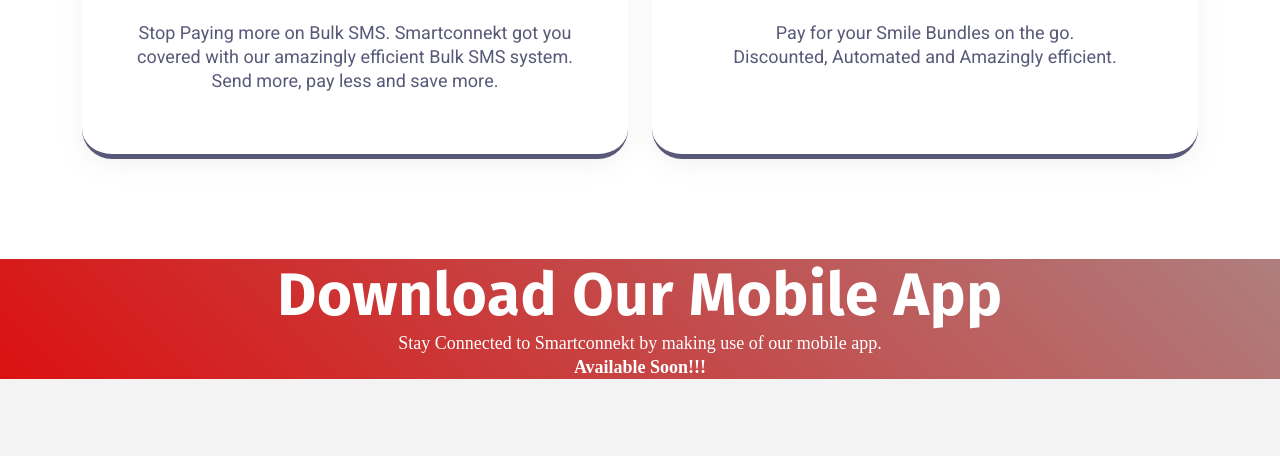
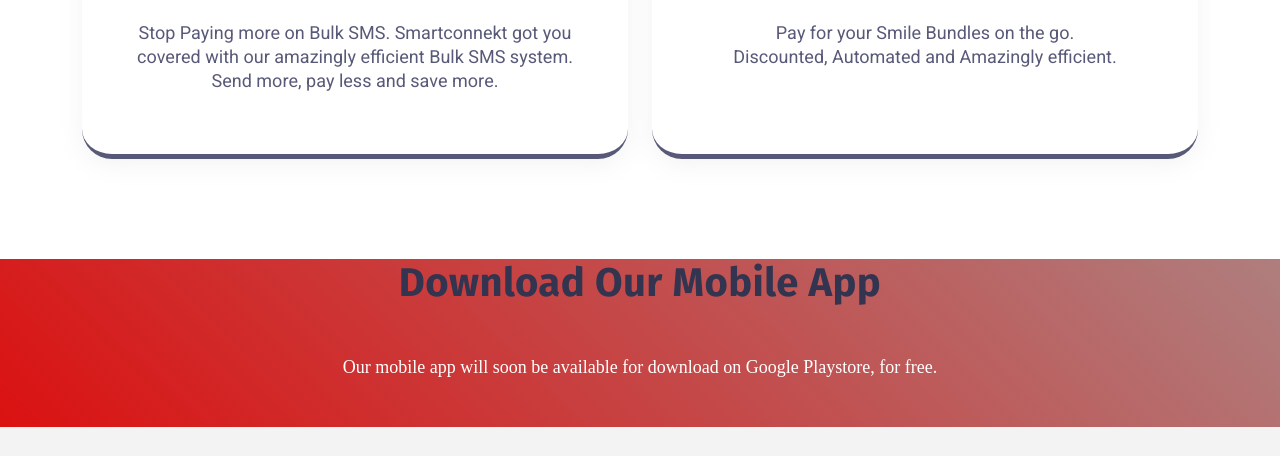
Before and after one commit to Favour-dgreat/SME, a plain HTML site: page index.html in a window 1280 px wide. Shown: the part 3463-3919 px from the top of the page. Drawn offline with nearby package versions, Linux system fonts and the light colour scheme.

Commit message:
Fixed the Download Section

```diff
--- a/index.html
+++ b/index.html
@@ -351,12 +351,12 @@
         <div class="row">
           <div class="col text-center">
             <div class="sec-heading light mx-auto">
-              <h2>Download Our Mobile App</h2>
-              <p style="    font-family: 'Crimson Text', serif; font-style: bold; color: white;">
-              Stay Connected to Smartconnekt by making use of our mobile app. <br>
-              <b>Available Soon!!! </b>
-              <br>
-              </p>
+              <h3>Download Our Mobile App</h3>
+              <p class="p-5" style="    font-family: 'Crimson Text', serif; font-style: bold; color: white;">
+                    Our mobile app will soon be available for download on Google Playstore, for free.
+                  </p>
+
+
 
             <div class="btn-sec">
 <!-- <a href="https://play.google.com/store/apps/details?id=com.supervas.bsmconnekt" class=""><img src="assets/img/playstore.png" width="150px"></a>
```
